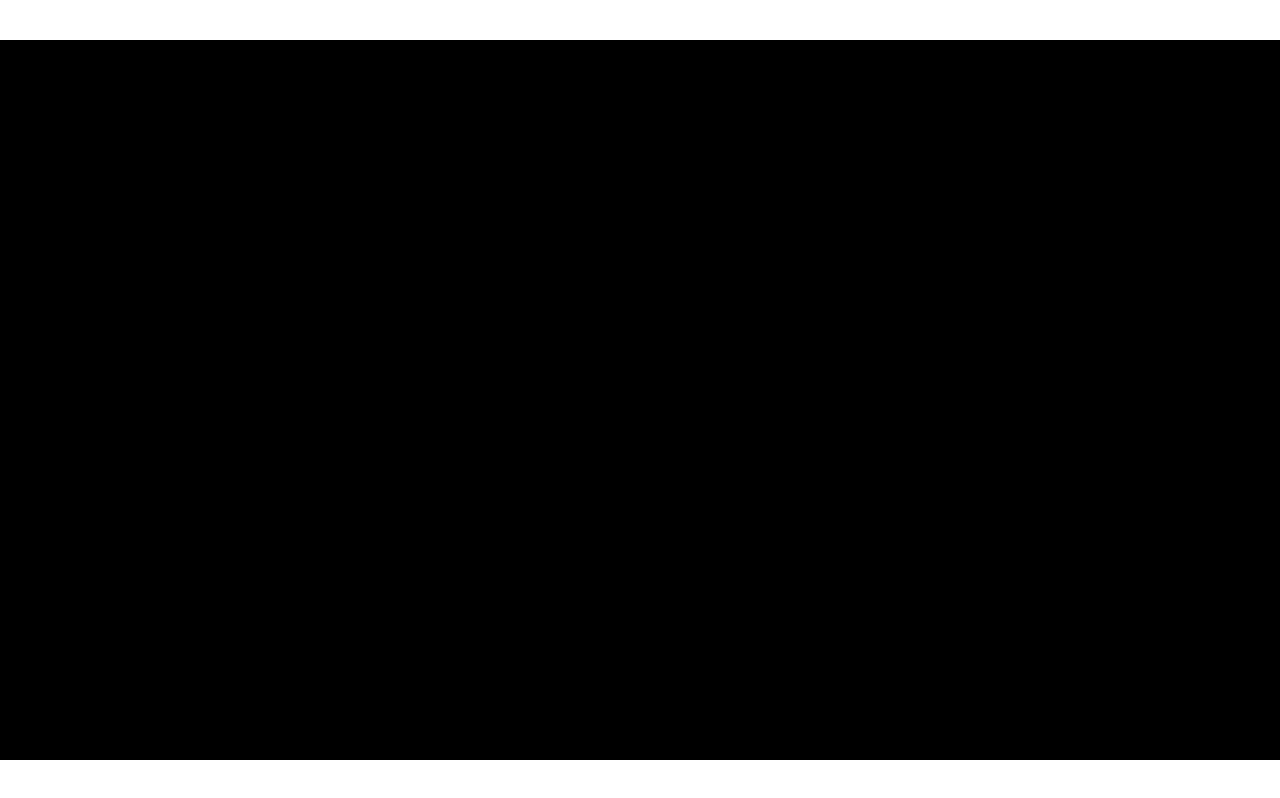
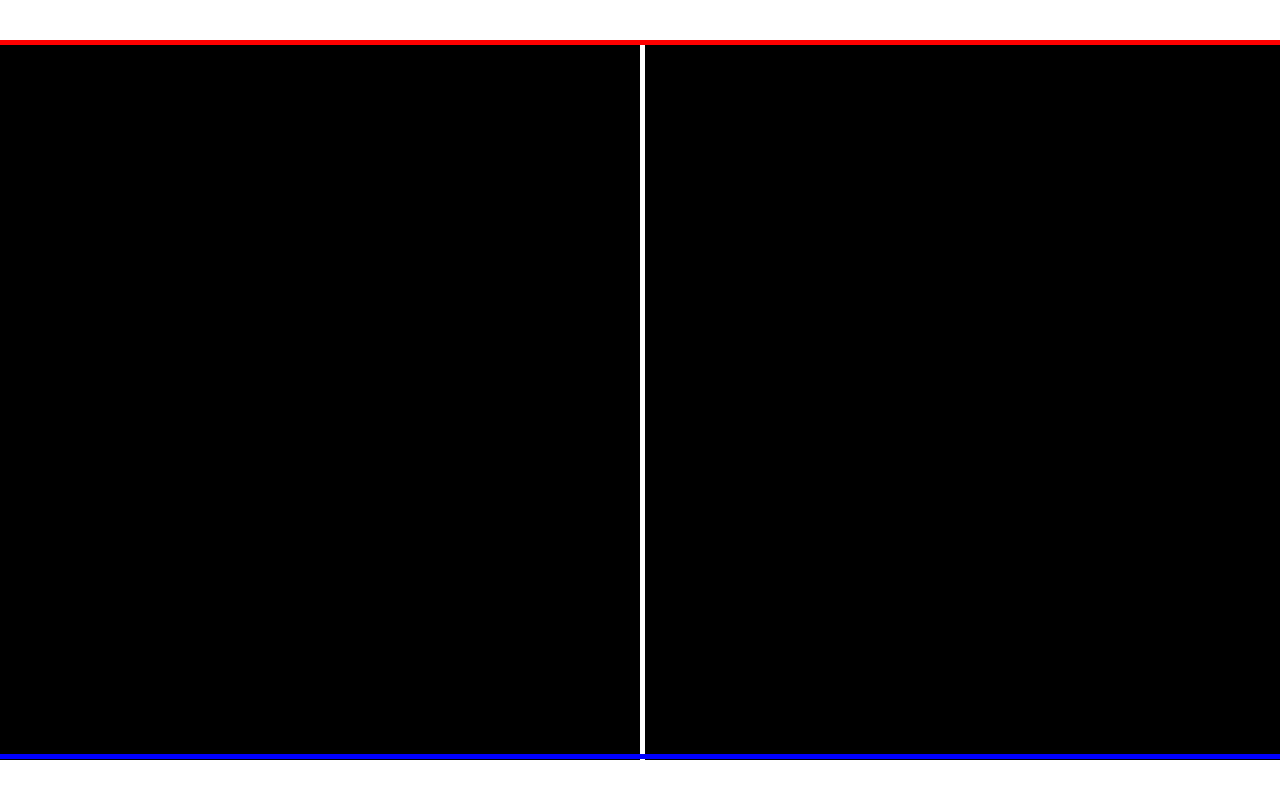
Before and after one commit to ktakahiro150397/discord-pong, a Vue app in the folder discord-pong-vue/: page / in a window 1280 px wide. Built offline with nearby package versions, Linux system fonts and the light colour scheme.

Commit message:
フィールド描画追加

```diff
--- a/discord-pong-vue/src/components/Game/Field.vue
+++ b/discord-pong-vue/src/components/Game/Field.vue
@@ -6,14 +6,37 @@ function onResize() {
   var width = window.innerWidth;
   var height = width * (9 / 16);
 
+  var appDiv = document.getElementById("field");
+
+  // Set the actual size of the game
+  const screenSize = setBackGround(appDiv!, width, height);
+
+  // Draw lines
+  drawLines(appDiv!, screenSize.actualWidth, screenSize.actualHeight);
+}
+
+function setBackGround(
+  appDiv: HTMLElement,
+  width: number,
+  height: number
+): { actualWidth: number; actualHeight: number } {
   if (height > window.innerHeight) {
     height = window.innerHeight;
     width = height * (16 / 9);
   }
 
-  var appDiv = document.getElementById("field");
   appDiv!.style.width = `${width}px`;
   appDiv!.style.height = `${height}px`;
+
+  return { actualWidth: width, actualHeight: height };
+}
+
+function drawLines(
+  appDiv: HTMLElement,
+  actualWidth: number,
+  actualHeight: number
+) {
+  // Draw center line
 }
 
 onMounted(() => {
@@ -28,9 +51,42 @@ onMounted(() => {
 <style scoped>
 #field {
   background-color: black;
+  position: relative;
+}
+
+#field .center-line {
+  content: "";
+  position: absolute;
+  top: 0;
+  left: 50%;
+  width: 5px;
+  height: 100%;
+  background-color: white;
+}
+
+#field .up-line {
+  position: absolute;
+  top: 0;
+  left: 0;
+  width: 100%;
+  height: 5px;
+  background-color: red;
+}
+
+#field .down-line {
+  position: absolute;
+  bottom: 0.1%; /* もうすこし賢い指定があると思う */
+  left: 0;
+  width: 100%;
+  height: 5px;
+  background-color: blue;
 }
 </style>
 
 <template>
-  <div id="field"></div>
+  <div id="field">
+    <div class="center-line"></div>
+    <div class="up-line"></div>
+    <div class="down-line"></div>
+  </div>
 </template>
```
